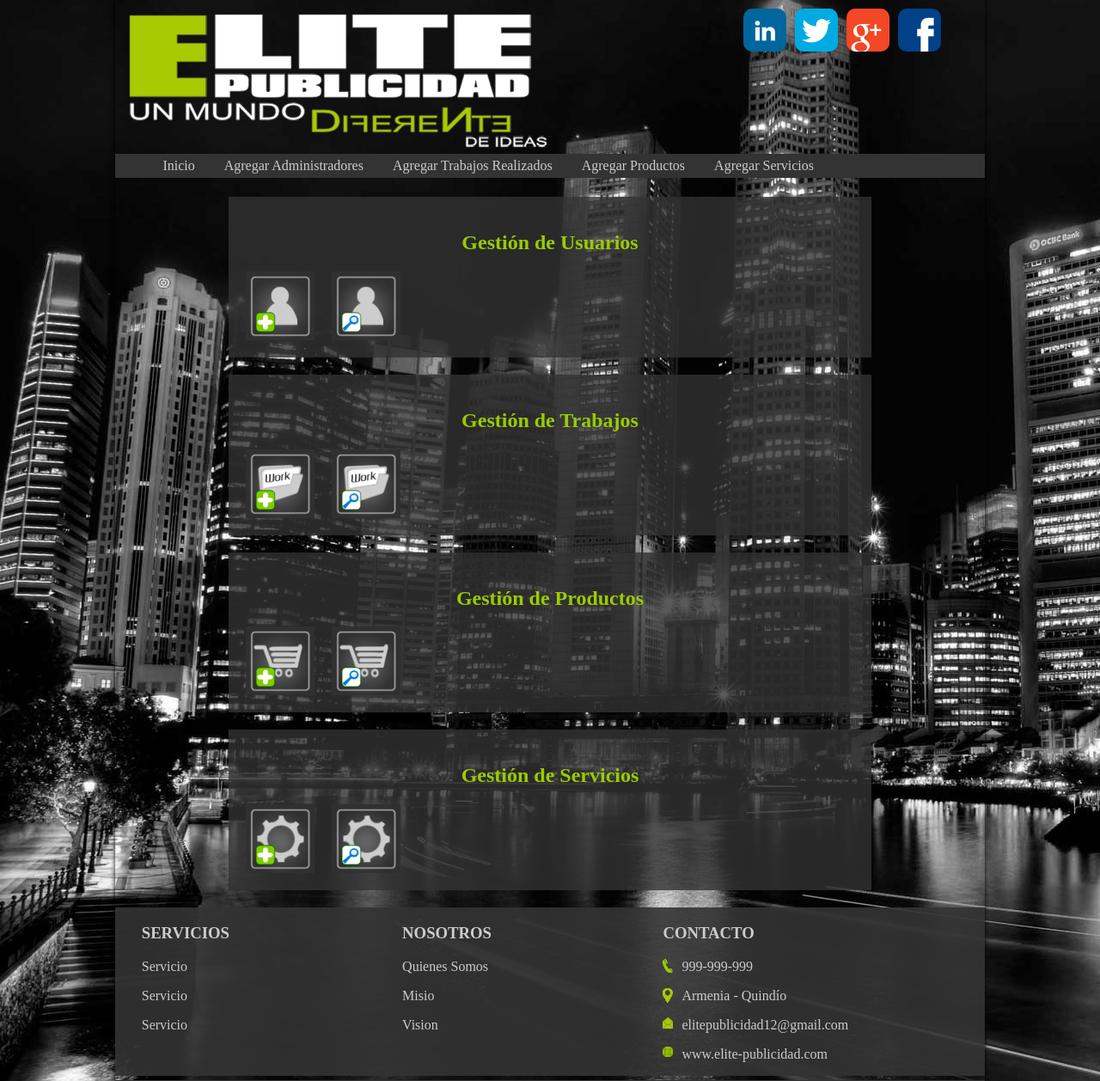
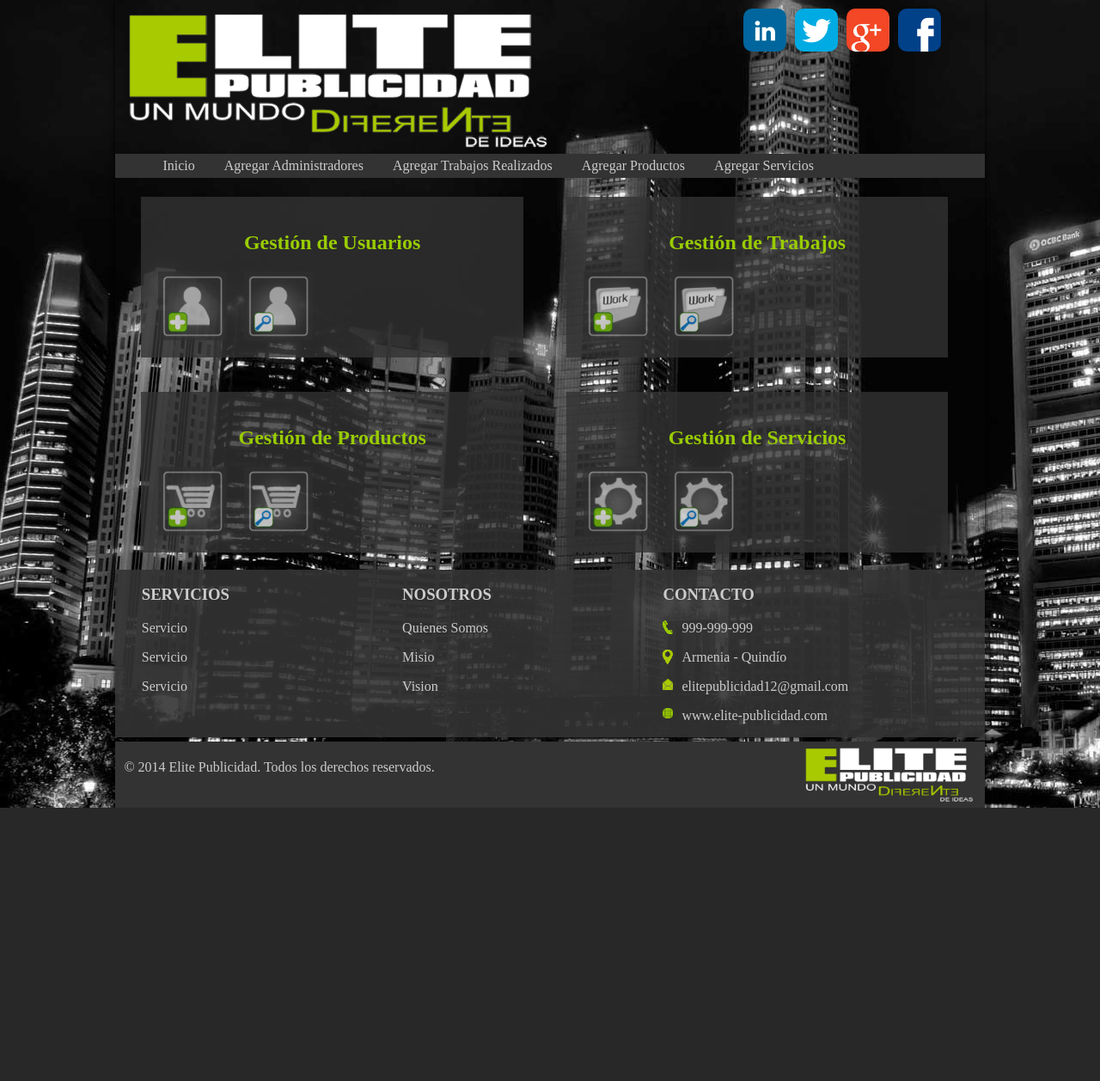
Before and after one commit to jhonsegurag/elitepublicidad, a PHP site: page /php/vista/perfil.php in a window 1280 px wide. Shown: the part 18-1276 px from the top of the page at 86% size. After the commit the page ends 958 px from the top, so only its background shows below. Run offline with PHP 8.4, Linux system fonts and the light colour scheme; the visitor is signed in with stand-in values (Sample User, id 1); some libraries are stand-ins or nearby versions.

Commit message:
Organizar página perfil.php
se organizó la página perfil para que en el section ponga de a 2
elementos.

Y a los iconos se modificó la opacidad al momento de pasar el puntero.

```diff
--- a/css/style1.css
+++ b/css/style1.css
@@ -452,11 +452,12 @@ nav ul a{
 
 #login{
 	width: 100%;
+	display: inline-block;
 }
 
 #login article{
 	width: 70%;
-	margin: 40px auto 40px auto;
+	margin: 70px auto 70px auto;
 	background-color: rgba(51,51,51,0.8);
 	padding: 10px;
 
@@ -559,8 +560,9 @@ input[type="submit"]
 }
 
 #administrador article{
-	width: 70%;
-	margin: 20px auto 20px auto;
+	width: 40%;
+	float: left;
+	margin: 20px 20px 20px 30px;
 	padding: 20px;
 	background-color: rgba(51,51,51,0.8);
 }
--- a/css/style2.css
+++ b/css/style2.css
@@ -198,6 +198,12 @@
 	width: 80px;
 	height: 80px;
 	margin-right: 20px;
+	opacity: 0.7;
+}
+
+#administrador article .funcion:hover
+{
+	opacity: 1;
 }
 
 
```
